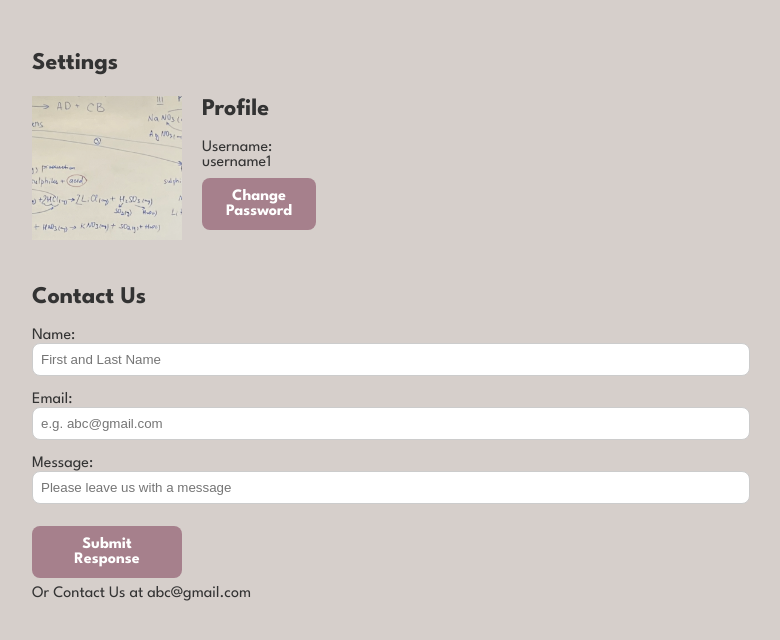
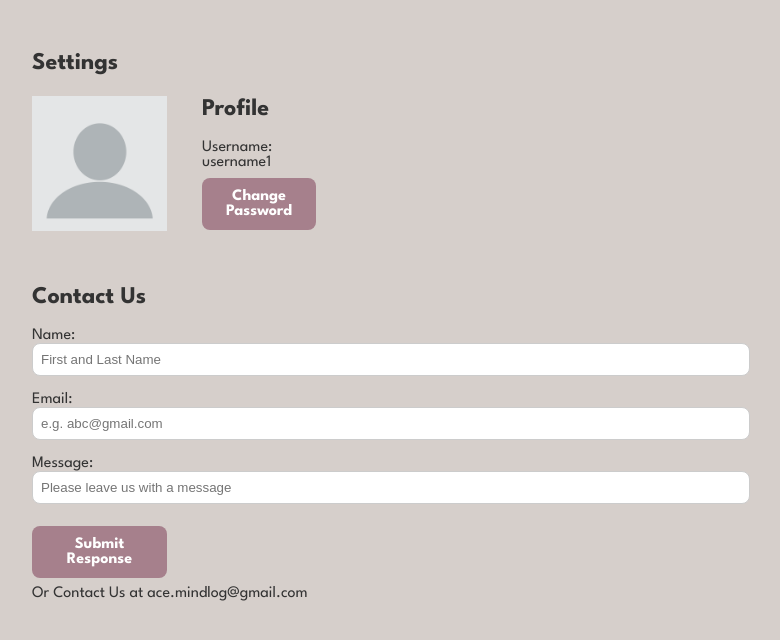
Before and after one commit to ananyaMishra6875/YRHacks25, a Flask app: page /settings in a window 1280 px wide. Shown: the part 104-744 px from the top of the page, without its empty margins (258-1038 px from the left). Run offline with Flask 3, Linux system fonts and the light colour scheme.

Commit message:
Changed profile picture; minor edits on settings page

```diff
--- a/templates/settings.html
+++ b/templates/settings.html
@@ -6,7 +6,7 @@
         <h1>Settings</h1>
 
         <div method = "POST" style="position: absolute; top: 200px;">
-            <img src="static/profile.png" width="150px">
+            <img src="static/profile.png" width="135px">
 
             <div style="position: absolute; top: -18px; left: 170px;">
             <h2>Profile</h2>
@@ -28,7 +28,7 @@
         </form>
 
         <button style="position: absolute; top: 430px; left: 0px;">Submit Response</button>
-        <label style="position: absolute; top: 490px; left: 0px; width: 700px;">Or Contact Us at abc@gmail.com</label>
+        <label style="position: absolute; top: 490px; left: 0px; width: 700px;">Or Contact Us at ace.mindlog@gmail.com</label>
 
     </section>
 
```
Also changed, not shown: static/profile.png.
